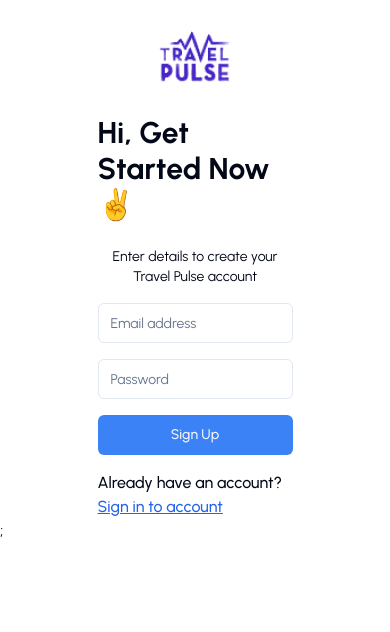
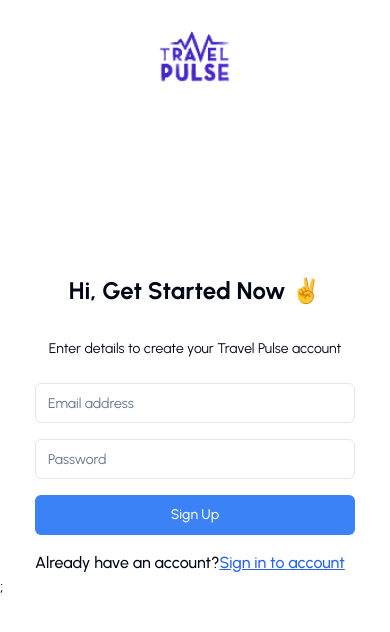
Before and after one commit to vophuocthanh/SE397_Travel, a React (Vite) app: page /sign-up in a window 390 px wide. Shown: the top 632 px of the page. Built offline with nearby package versions, Linux system fonts and the light colour scheme; no server answers.

Commit message:
feat(UI): fix UI

```diff
--- a/src/components/BestTrip.tsx
+++ b/src/components/BestTrip.tsx
@@ -20,17 +20,17 @@ const BestTrip = () => {
 
   const trips = queryGetBestTrip?.data?.data || [];
   return (
-    <div className='mx-auto mb-20 max-w-7xl'>
+    <div className='mx-auto mb-20 max-w-7xl '>
       <div className='flex flex-col items-center justify-between w-full mb-10 md:flex-row'>
         <div className='flex flex-col mx-5 space-y-2 md:mx-0 md:mr-5 md:mb-0'>
           <h1 className='text-3xl font-bold'>Plan your best trip ever</h1>
           <p>Making the Most of Your Travel Experience in 2024</p>
         </div>
-        <div className='mx-5 mb-5 md:mb-0'>
+        <div className='mx-5 mt-6 md:mt-0 md:mb-0'>
           <Link to='/best-trip'>
             <Button
               variant='ghost'
-              className='text-blue-500 border border-blue-500 rounded-full hover:bg-white hover:text-blue-500 hover:shadow-md'
+              className='text-blue-500 border border-blue-500 rounded-full md:w-40 w-72 hover:bg-white hover:text-blue-500 hover:shadow-md'
             >
               View All Destination
             </Button>
@@ -38,7 +38,7 @@ const BestTrip = () => {
         </div>
       </div>
 
-      <div className='flex flex-wrap items-center justify-center w-full gap-14'>
+      <div className='flex flex-wrap items-center justify-center w-full mx-auto gap-14'>
         {trips.map((trip: TripType) => (
           <div
             className='flex flex-col rounded-t-3xl rounded-b-lg w-96 h-[20rem] space-y-4 border hover:scale-105 transition-all '
@@ -47,7 +47,7 @@ const BestTrip = () => {
             <img
               src={trip.image}
               alt={trip.alt}
-              className='justify-around object-cover rounded-3xl w-96 h-60'
+              className='justify-around object-cover rounded-3xl w-[24rem] sm:w-96 h-60'
             />
             {/* <p>{trip.description}</p> */}
             <div className='flex justify-between '>
--- a/src/pages/Home.tsx
+++ b/src/pages/Home.tsx
@@ -8,7 +8,7 @@ import Footer from './footer/Footer';
 
 const Home = () => {
   return (
-    <div className='relative'>
+    <div className='relative r-0'>
       <Header className='flex items-center justify-between w-full px-10 py-4 mx-auto bg-transparent' />
       <Banner />
       <FeaturedPage />
--- a/src/pages/banner/Banner.tsx
+++ b/src/pages/banner/Banner.tsx
@@ -3,7 +3,7 @@ import { CarouselPlugin } from '@/components/CarouselAnimation';
 const Banner = () => {
   return (
     <div className='mb-[48rem]'>
-      <div className='absolute top-0 flex w-full z-[-1]'>
+      <div className='absolute top-0 flex md:w-full z-[-1]'>
         <CarouselPlugin></CarouselPlugin>
       </div>
       <div className='relative'>
--- a/src/pages/login/LoginPage.tsx
+++ b/src/pages/login/LoginPage.tsx
@@ -69,10 +69,14 @@ const LoginPage = () => {
           className='absolute object-cover w-16 h-16 top-8 left-10'
         />
       </Link>
-      <img src={bgLogin} alt='' className='hidden object-cover w-1/2 h-screen lg:block' />
+      <img
+        src={bgLogin}
+        alt=''
+        className='hidden object-cover w-1/2 sm:w-[61%] h-screen lg:block'
+      />
       <div className='flex items-center justify-center w-full h-screen mx-auto sm:w-2/3 '>
         <div className='flex flex-col items-center justify-center mx-auto space-y-4 sm:w-2/3 lg:w-1/2'>
-          <h1 className='text-3xl font-bold'>Welcome Back ✌️</h1>
+          <h1 className='text-2xl font-bold sm:text-3xl'>Welcome Back ✌️</h1>
           <p className='text-sm text-center lg:w-full'>
             Continue with Google or Enter Login Details
           </p>
--- a/src/pages/sign-up/SignUpPage.tsx
+++ b/src/pages/sign-up/SignUpPage.tsx
@@ -57,24 +57,35 @@ const SignUpPage = () => {
         <img
           src={logo}
           alt=''
-          className='absolute object-cover w-16 h-16 top-8 left-10'
+          className='absolute hidden object-cover w-16 h-16 sm:block top-8 left-10'
         />
       </Link>
-      <img src={bgSingIn} alt='' className='hidden object-cover w-1/2 h-screen md:block' />
+      <img
+        src={bgSingIn}
+        alt=''
+        className='hidden object-cover w-1/2 sm:w-[48%] h-screen md:block'
+      />
       <div className='flex items-center justify-center w-1/2 mx-auto sm:w-2/3 lg:w-1/2'>
         <div className='flex flex-col items-center justify-center mx-auto space-y-4 sm:w-2/3 lg:w-1/2 '>
-        <img src={logosignup} alt='' className='visible object-cover mt-6 hiden md:invisible'/>
-          <h1 className='py-2 text-3xl font-bold '>Hi, Get Started Now ✌️</h1>
+          <img
+            src={logosignup}
+            alt=''
+            className='visible object-cover mt-6 mb-[50%] sm:mb-0 md:hidden'
+          />
+          <div className='flex flex-col gap-6 sm:gap-2'>
+            <h1 className='py-2 text-2xl font-bold text-center sm:text-3xl'>
+              Hi, Get Started Now ✌️
+            </h1>
             <p className='text-sm text-center lg:w-full'>
               Enter details to create your Travel Pulse account
             </p>
             <form
-            className='flex flex-col w-full h-full space-y-4'
+              className='flex flex-col h-full space-y-4 w-80 sm:w-full'
               onSubmit={handleSubmit(onSubmit)}
             >
               <Input
                 type='email'
-              className='outline-none'
+                className='outline-none sm:w-[500px]'
                 placeholder='Email address'
                 {...register('email')}
               />
@@ -83,7 +94,7 @@ const SignUpPage = () => {
               )}
               <Input
                 type='password'
-              className='outline-none'
+                className='outline-none sm:w-[500px]'
                 placeholder='Password'
                 {...register('password')}
               />
@@ -110,6 +121,7 @@ const SignUpPage = () => {
           </div>
         </div>
       </div>
+    </div>
   );
 };
 
```
Lines whose indentation alone changed are shown as unchanged.
